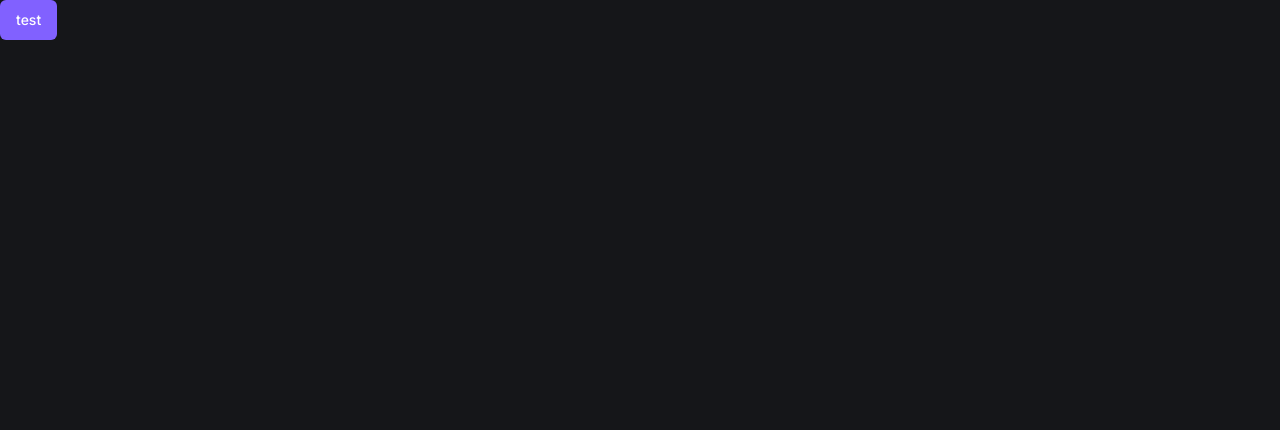
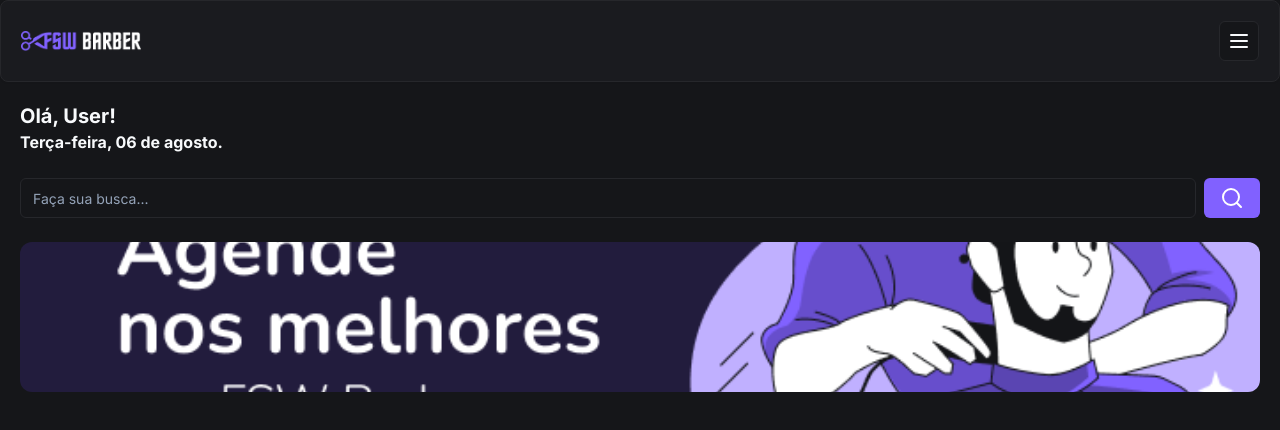
Before and after one commit to JudsonCiribelli/fsw-barber, a Next.js app: page / in a window 1280 px wide. Shown: the top 430 px of the page. Built offline with nearby package versions, Linux system fonts and the light colour scheme.

Commit message:
chore: add seed sriptss

```diff
--- /dev/null
+++ b/app/_components/Header.tsx
@@ -0,0 +1,19 @@
+import { MenuIcon } from "lucide-react"
+import { Button } from "./ui/button"
+import { Card, CardContent } from "./ui/card"
+import Image from "next/image"
+
+const Header = () => {
+  return (
+    <Card>
+      <CardContent className="flex flex-row items-center justify-between p-5">
+        <Image alt="FSW Barber" src="/logo.png" height={18} width={120} />
+        <Button size="icon" variant="outline">
+          <MenuIcon />
+        </Button>
+      </CardContent>
+    </Card>
+  )
+}
+
+export default Header
--- /dev/null
+++ b/app/_components/ui/card.tsx
@@ -0,0 +1,79 @@
+import * as React from "react"
+
+import { cn } from "@/app/_lib/utils"
+
+const Card = React.forwardRef<
+  HTMLDivElement,
+  React.HTMLAttributes<HTMLDivElement>
+>(({ className, ...props }, ref) => (
+  <div
+    ref={ref}
+    className={cn(
+      "rounded-lg border bg-card text-card-foreground shadow-sm",
+      className
+    )}
+    {...props}
+  />
+))
+Card.displayName = "Card"
+
+const CardHeader = React.forwardRef<
+  HTMLDivElement,
+  React.HTMLAttributes<HTMLDivElement>
+>(({ className, ...props }, ref) => (
+  <div
+    ref={ref}
+    className={cn("flex flex-col space-y-1.5 p-6", className)}
+    {...props}
+  />
+))
+CardHeader.displayName = "CardHeader"
+
+const CardTitle = React.forwardRef<
+  HTMLParagraphElement,
+  React.HTMLAttributes<HTMLHeadingElement>
+>(({ className, ...props }, ref) => (
+  <h3
+    ref={ref}
+    className={cn(
+      "text-2xl font-semibold leading-none tracking-tight",
+      className
+    )}
+    {...props}
+  />
+))
+CardTitle.displayName = "CardTitle"
+
+const CardDescription = React.forwardRef<
+  HTMLParagraphElement,
+  React.HTMLAttributes<HTMLParagraphElement>
+>(({ className, ...props }, ref) => (
+  <p
+    ref={ref}
+    className={cn("text-sm text-muted-foreground", className)}
+    {...props}
+  />
+))
+CardDescription.displayName = "CardDescription"
+
+const CardContent = React.forwardRef<
+  HTMLDivElement,
+  React.HTMLAttributes<HTMLDivElement>
+>(({ className, ...props }, ref) => (
+  <div ref={ref} className={cn("p-6 pt-0", className)} {...props} />
+))
+CardContent.displayName = "CardContent"
+
+const CardFooter = React.forwardRef<
+  HTMLDivElement,
+  React.HTMLAttributes<HTMLDivElement>
+>(({ className, ...props }, ref) => (
+  <div
+    ref={ref}
+    className={cn("flex items-center p-6 pt-0", className)}
+    {...props}
+  />
+))
+CardFooter.displayName = "CardFooter"
+
+export { Card, CardHeader, CardFooter, CardTitle, CardDescription, CardContent }
--- /dev/null
+++ b/app/_components/ui/input.tsx
@@ -0,0 +1,25 @@
+import * as React from "react"
+
+import { cn } from "@/app/_lib/utils"
+
+export interface InputProps
+  extends React.InputHTMLAttributes<HTMLInputElement> {}
+
+const Input = React.forwardRef<HTMLInputElement, InputProps>(
+  ({ className, type, ...props }, ref) => {
+    return (
+      <input
+        type={type}
+        className={cn(
+          "flex h-10 w-full rounded-md border border-input bg-background px-3 py-2 text-sm ring-offset-background file:border-0 file:bg-transparent file:text-sm file:font-medium placeholder:text-muted-foreground focus-visible:outline-none focus-visible:ring-2 focus-visible:ring-ring focus-visible:ring-offset-2 disabled:cursor-not-allowed disabled:opacity-50",
+          className
+        )}
+        ref={ref}
+        {...props}
+      />
+    )
+  }
+)
+Input.displayName = "Input"
+
+export { Input }
--- a/app/page.tsx
+++ b/app/page.tsx
@@ -1,8 +1,35 @@
-"use client"
-
 import { Button } from "./_components/ui/button"
+import Header from "./_components/Header"
+import { Input } from "./_components/ui/input"
+import { SearchIcon } from "lucide-react"
+import Image from "next/image"
 
 const Home = () => {
-  return <Button>test</Button>
+  return (
+    <div>
+      {/* HEADER*/}
+      <Header />
+      <div className="p-5">
+        <h2 className="text-xl font-bold">Olá, User!</h2>
+        <p className="font-bold">Terça-feira, 06 de agosto.</p>
+
+        <div className="mt-6 flex items-center gap-2">
+          <Input placeholder="Faça sua busca..." />
+          <Button>
+            <SearchIcon />
+          </Button>
+        </div>
+
+        <div className="relative mt-6 h-[150px] w-full">
+          <Image
+            alt="Agende com os melhores"
+            src="/banner-01.png"
+            fill
+            className="rounded-xl object-cover"
+          />
+        </div>
+      </div>
+    </div>
+  )
 }
 export default Home
```
Also changed, not shown: public/banner-01.png (added), public/logo.png (added).
